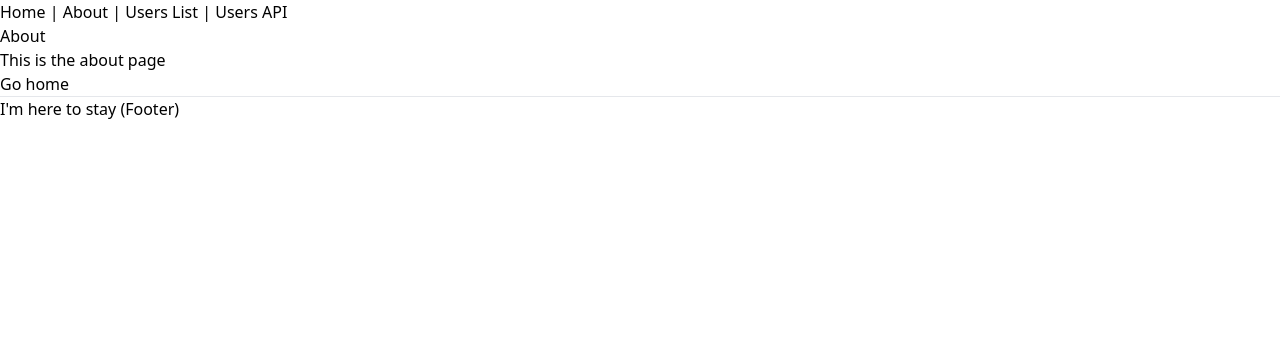
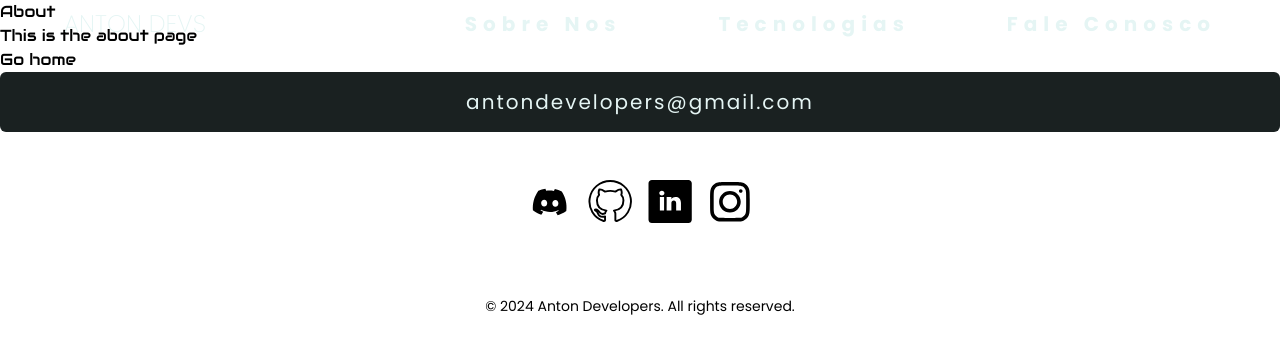
Before and after one commit to antondevelopers/portfolio, a Next.js app: page /about in a window 1280 px wide. Shown: the top 354 px of the page. Built offline with nearby package versions, Linux system fonts and the light colour scheme.

Commit message:
Add header, footer and update index

```diff
--- a/components/Layout.tsx
+++ b/components/Layout.tsx
@@ -1,30 +1,119 @@
 import React, { ReactNode } from "react";
+import Head from "next/head";
+import Image from "next/image";
 import Link from "next/link";
-import Head from "next/head";
+import discord from "/assets/svg/discord.svg";
+import instagram from "/assets/svg/instagram.svg";
+import linkedin from "/assets/svg/linkedin.svg";
+import github from "/assets/svg/github.svg";
 
 type Props = {
     children?: ReactNode;
     title?: string;
+    className?: string;
 };
 
-const Layout = ({ children, title = "This is the default title" }: Props) => (
-  <div>
+const Layout = ({ children, title = "This is the default title", className }: Props) => (
+    <div className={className}>
         <Head>
             <title>{title}</title>
             <meta charSet="utf-8" />
-      <meta name="viewport" content="initial-scale=1.0, width=device-width" />
+            <meta
+                name="viewport"
+                content="initial-scale=1.0, width=device-width"
+            />
         </Head>
-    <header>
-      <nav>
-        <Link href="/">Home</Link> | <Link href="/about">About</Link> |{" "}
-        <Link href="/users">Users List</Link> |{" "}
-        <a href="/api/users">Users API</a>
+        <header className="absolute left-0 right-0 overflow-hidden">
+            <nav className="flex justify-center lg:justify-between lg:px-16 h-12 font-poppins items-center py-4 text-antonTextWhite  font-extralight">
+                <div className="hidden lg:flex text-2xl py-4">ANTON DEVS</div>
+                <div className="h-full flex gap-4 lg:gap-12 justify-between lg:justify-end items-center lg:tracking-[6px] lg:font-bold">
+                    <div
+                        className=" lg:text-xl cursor-pointer"
+                        onClick={() =>
+                            document
+                                .getElementById("sobre-nos")
+                                .scrollIntoView({
+                                    behavior: "smooth",
+                                    block: "center",
+                                    inline: "nearest",
+                                })
+                        }
+                    >
+                        Sobre Nos
+                    </div>
+                    <div className="h-full bg-white w-[1px]  " />
+                    <div
+                        className=" lg:text-xl cursor-pointer "
+                        onClick={() =>
+                            document
+                                .getElementById("tecnologias")
+                                .scrollIntoView({
+                                    behavior: "smooth",
+                                    block: "start",
+                                    inline: "nearest",
+                                })
+                        }
+                    >
+                        Tecnologias
+                    </div>
+                    <div className="h-full bg-white w-[1px]  " />
+                    <div
+                        className="lg:text-xl cursor-pointer"
+                        onClick={() =>
+                            document.getElementById("contato").scrollIntoView({
+                                behavior: "smooth",
+                                block: "center",
+                                inline: "nearest",
+                            })
+                        }
+                    >
+                        Fale Conosco
+                    </div>
+                </div>
             </nav>
         </header>
         {children}
-    <footer>
-      <hr />
-      <span>I'm here to stay (Footer)</span>
+        <footer className="flex flex-col w-full justify-center items-center">
+            <div className="flex justify-center bg-antonSecondary text-antonTextWhite text-xl tracking-widest font-poppins rounded-md w-full py-4 mb-10 ">antondevelopers@gmail.com</div>
+            <div className="flex w-full justify-center">
+                <Link href={""}>
+                    <Image
+                        src={discord}
+                        className="p-2"
+                        alt="Figura de Fundo Laranja"
+                        width={60}
+                        height={60}
+                    />
+                </Link>
+                <Link href={"https://github.com/antondevelopers/portfolio"}>
+                    <Image
+                        src={github}
+                        className="p-2"
+                        alt="Figura de Fundo Laranja"
+                        width={60}
+                        height={60}
+                    />
+                </Link>
+                <Link href={"https://www.linkedin.com/in/gabrielmunck/"}>
+                    <Image
+                        src={linkedin}
+                        className="p-2"
+                        alt="Figura de Fundo Laranja"
+                        width={60}
+                        height={60}
+                    />
+                </Link>
+                <Link href={""}>
+                    <Image
+                        src={instagram}
+                        className="p-2 mb-16"
+                        alt="Figura de Fundo Laranja"
+                        width={60}
+                        height={60}
+                    />
+                </Link>
+            </div>
+            <span className="font-poppins text-sm">© 2024 Anton Developers. All rights reserved.</span>
         </footer>
     </div>
 );
--- a/pages/_app.tsx
+++ b/pages/_app.tsx
@@ -1,10 +1,20 @@
 import React from "react";
 import { AppProps } from "next/app";
-
+import { Audiowide } from "next/font/google";
 import "../styles/index.css";
 
+const audiowide = Audiowide({
+    weight:['400'],
+    subsets: ["latin"],
+    variable: "--audiowide",
+});
+
 function MyApp({ Component, pageProps }: AppProps) {
-  return <Component {...pageProps} />;
+    return (
+        <main className={audiowide.className}>
+            <Component {...pageProps} />
+        </main>
+    );
 }
 
 export default MyApp;
--- /dev/null
+++ b/pages/_document.tsx
@@ -0,0 +1,22 @@
+import Document, { Html, Head, Main, NextScript } from "next/document";
+
+class MyDocument extends Document {
+    render() {
+        return (
+            <Html>
+                <Head>
+                    <link
+                        href="https://fonts.googleapis.com/css2?family=Poppins:wght@100;200;300;400;500;600;700;800;900&display=swap"
+                        rel="stylesheet"
+                    />
+                </Head>
+                <body>
+                    <Main />
+                    <NextScript />
+                </body>
+            </Html>
+        );
+    }
+}
+
+export default MyDocument;
--- a/pages/index.tsx
+++ b/pages/index.tsx
@@ -1,13 +1,22 @@
-import Link from "next/link";
 import Layout from "../components/Layout";
+import HeroCardHome from "../components/HeroCardHome"
+import Tecnologias from "../components/Tecnologias";
+import ReactSvg from "../components/ReactSvg";
+import Feedback from "../components/Feedback";
+import SobreNos from "../components/SobreNos";
+import Contact from "../components/Contact";
+
+
 
 const IndexPage = () => (
-  <Layout title="Home | Next.js + TypeScript Example">
-    <h1 className="italic">Hello Next.js 👋</h1>
-    <p>
-      <Link href="/about">About</Link>
-    </p>
-  </Layout>
+    <Layout title="Anton Devs | Seu Futuro começa aqui" className="">
+        <HeroCardHome/>
+        <ReactSvg/>
+        <Tecnologias/>
+        <Feedback/>
+        <SobreNos/>
+        <Contact/>
+    </Layout>
 );
 
 export default IndexPage;
```
Lines whose indentation alone changed are shown as unchanged.
